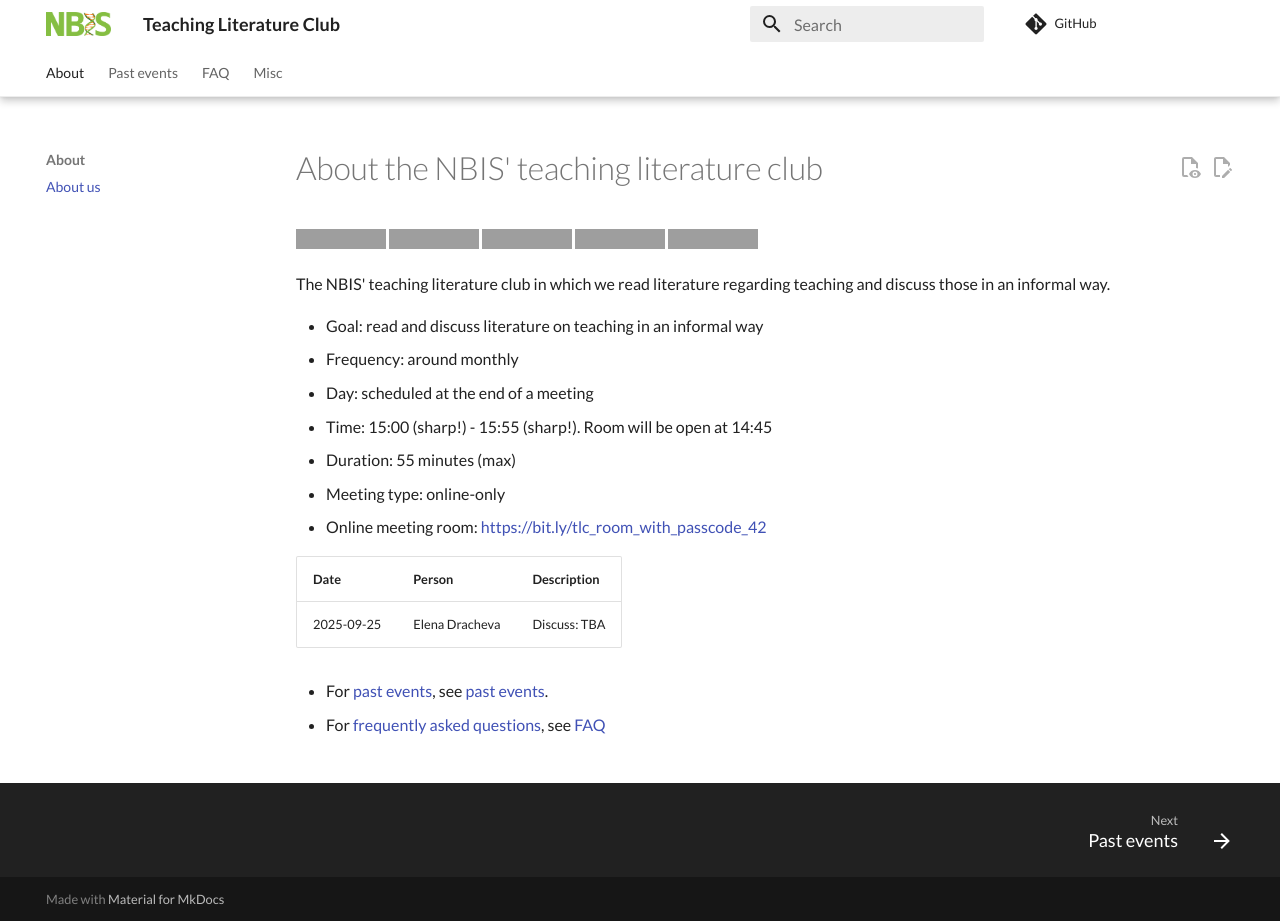
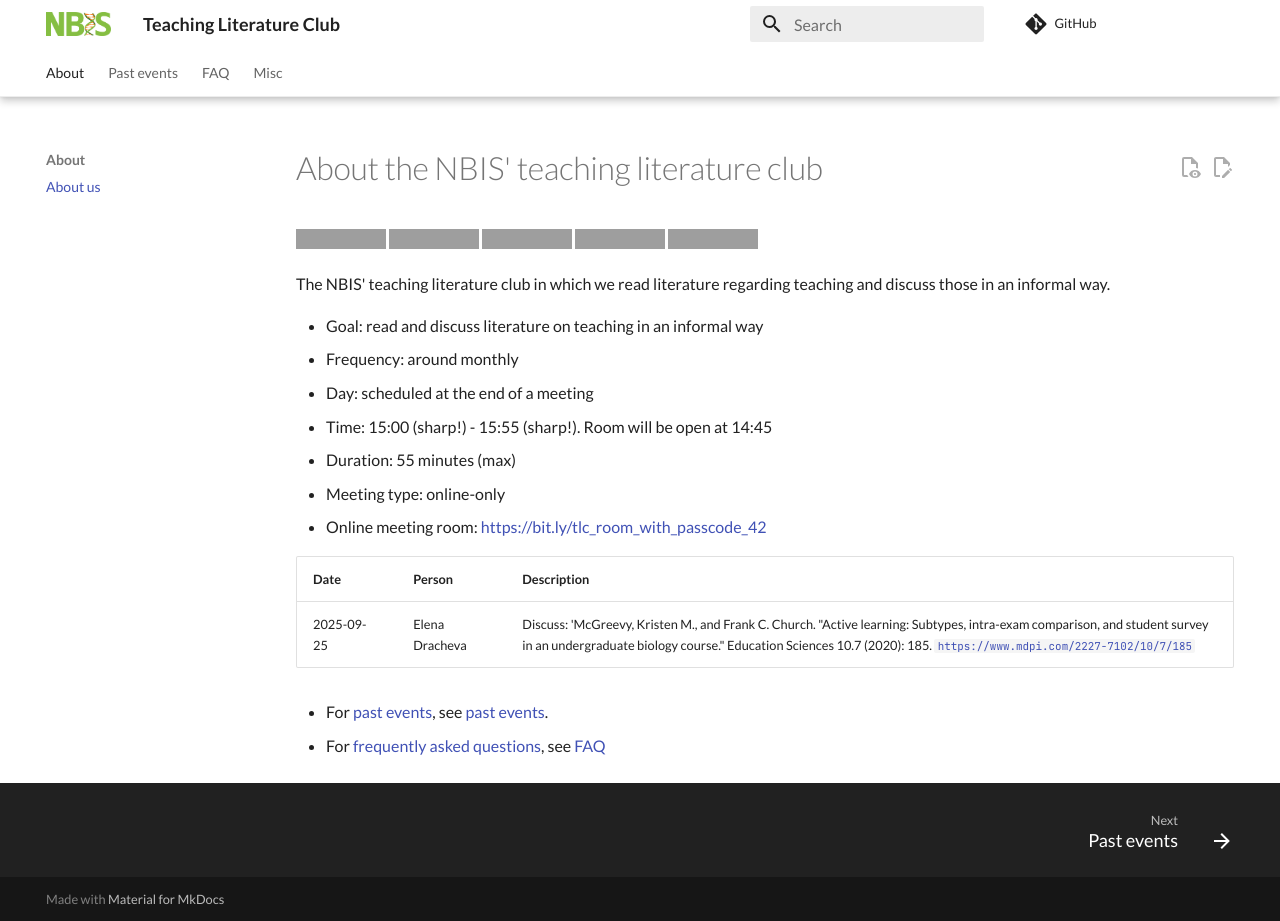
Before and after one commit to NBISweden/teaching_literature_club, an MkDocs documentation site: the page built from docs/README.md, in a window 1280 px wide and 921 px high, cut to the strip 0-921 px from the top of the window. Built offline with MkDocs 1.6.1 and Material for MkDocs 9.7.7, drawn with Linux system fonts in a browser that asks for light colours; comment, search, counter and statistics services are not loaded; grey boxes are pictures that could not be loaded.

Commit message:
Add next paper, thans Elena!

```diff
--- a/docs/README.md
+++ b/docs/README.md
@@ -34,7 +34,9 @@ and discuss those in an informal way.
 
 | Date       | Person         | Description  |
 | ---------- | -------------- | ------------ |
-| 2025-09-25 | Elena Dracheva | Discuss: TBA |
+| 2025-09-25 | Elena Dracheva | Discuss: 'McGreevy, Kristen M., and Frank C. Church. "Active learning: Subtypes, intra-exam comparison, and student survey in an undergraduate biology course." Education Sciences 10.7 (2020): 185. [`https://www.mdpi.com/2227-7102/10/7/185`](https://www.mdpi.com/2227-7102/10/7/185) |
+
+
 
 <!-- markdownlint-enable MD013 -->
 
```
